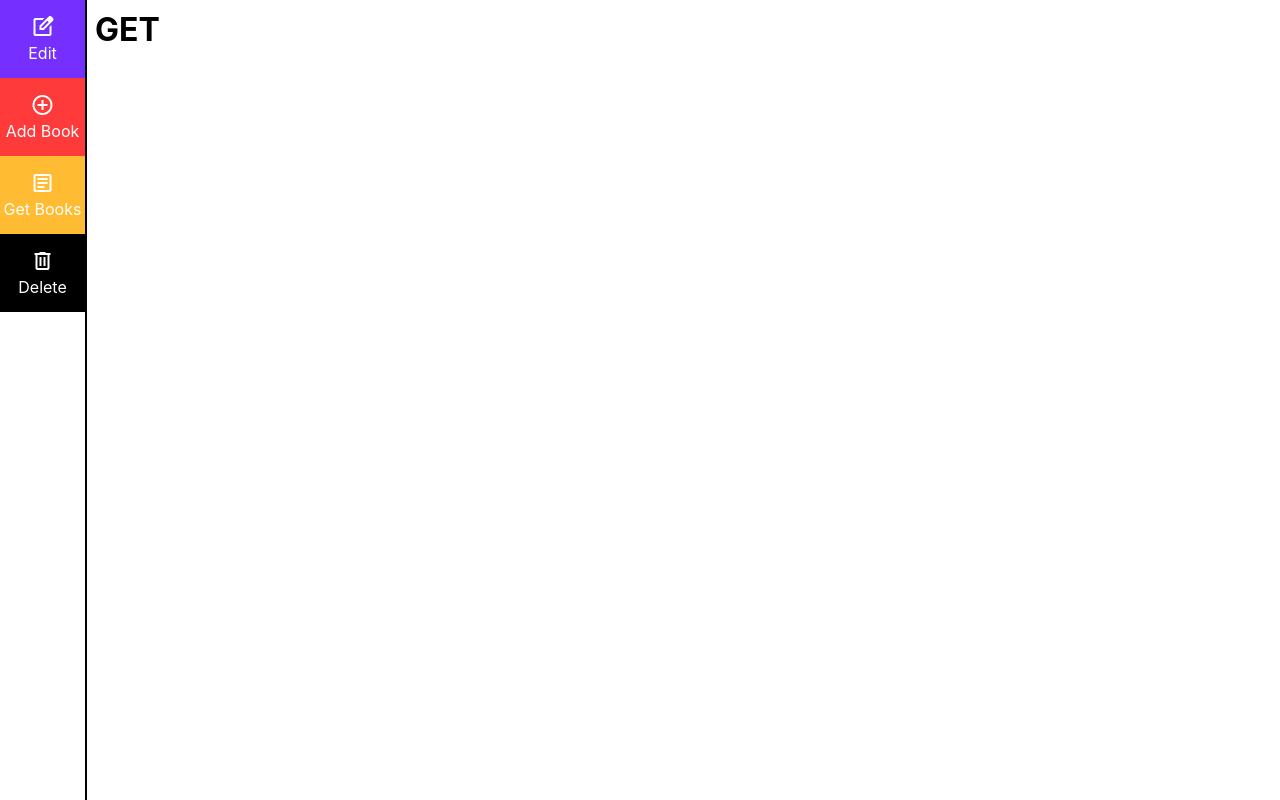
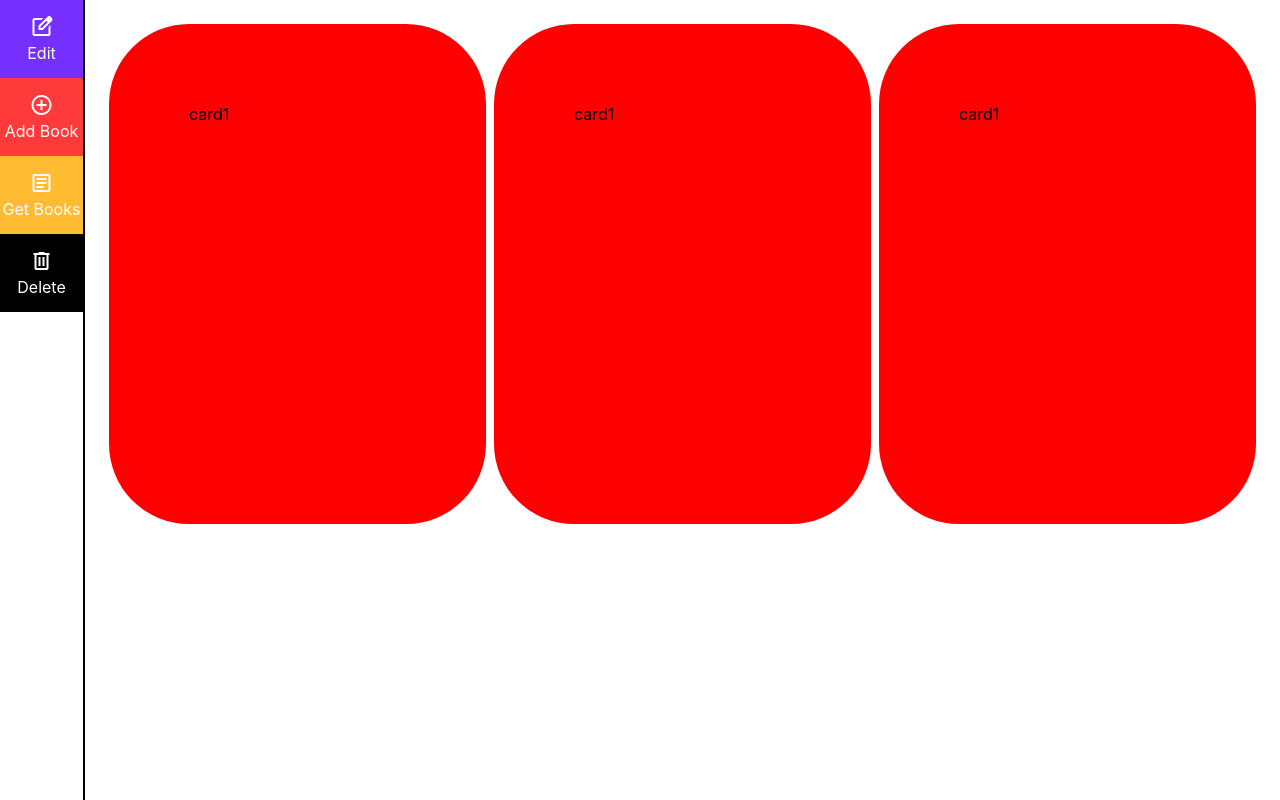
Before and after one commit to GrantCanty/bookstore, a React (Create React App) app in the folder client/: page /get in a window 1280 px wide. Built offline with nearby package versions, Linux system fonts and the light colour scheme; no server answers.

Commit message:
added cards to get page

```diff
--- a/client/src/assets/sidebarli.js
+++ b/client/src/assets/sidebarli.js
@@ -2,7 +2,7 @@ import { Link } from 'react-router-dom';
 
 const SidebarLI = (props) => {
     return (
-                <Link style={{"background-color": props.bg}} className='other' to={`/${props.link}`}>
+                <Link style={{"backgroundColor": props.bg}} className='other' to={`/${props.link}`}>
                     <span className='material-symbols-outlined'>{props.icon}</span>
                     <br></br>
                     {props.text}
@@ -10,6 +10,4 @@ const SidebarLI = (props) => {
     )
 }
 
-
-
 export default SidebarLI;
--- a/client/src/index.css
+++ b/client/src/index.css
@@ -9,6 +9,10 @@ body {
   position: 0;
 }
 
+*, *::before, *::after {
+  box-sizing: border-box;
+}
+
 ul, p, h1 {
   margin: 0;
 }
--- a/client/src/pages/get.js
+++ b/client/src/pages/get.js
@@ -1,9 +1,10 @@
-import '../styles/get.css'
+import '../styles/content.css'
+import '../styles/card.css'
 import { useState, useEffect } from 'react'
 
 const Get = () => {
 
-    const [data, setData] = useState()
+    /*const [data, setData] = useState()
 
     useEffect(() => {
         fetch("http://localhost:8080/api/content/available")
@@ -12,11 +13,27 @@ const Get = () => {
             .catch(error => console.error(error))
     },[])
 
-    console.log(data)
+    console.log(data)*/
 
     return (
-        <div className="get">
-            <h1>GET </h1>
+        <div className="content">
+            <div className='card-grid'>
+                <div className='card-wrapper'>
+                    <div className='card-content'>
+                        card1
+                    </div>
+                </div>
+                <div className='card-wrapper'>
+                    <div className='card-content'>
+                            card1
+                    </div>
+                </div>
+                <div className='card-wrapper'>
+                    <div className='card-content'>
+                        card1
+                    </div>
+                </div>
+            </div>
         </div>
     )
 }
--- /dev/null
+++ b/client/src/styles/card.css
@@ -0,0 +1,18 @@
+.card-grid {
+    display: grid;
+    grid-template-columns: 1fr 1fr 1fr;
+    grid-column-gap: .5rem;
+}
+
+.card-wrapper {
+    width: 100%;
+    height: 100%;
+}
+
+.card-content {
+    padding: 5rem;
+    background-color: red;
+    width: 100%;
+    height: 500px;
+    border-radius: 5rem;
+}
--- /dev/null
+++ b/client/src/styles/content.css
@@ -0,0 +1,5 @@
+.content {
+    display: block;
+    margin-left: 85px;
+    padding: 1.5rem;
+}
--- a/client/src/styles/get.css
+++ /dev/null
@@ -1,6 +0,0 @@
-.get {
-    display: block;
-    margin-left: 85px;
-    padding-left: 10px;
-    padding-top: 10px;
-}
```
Also changed, not shown: 2 other files (tests, documents, lock files or other folders).
